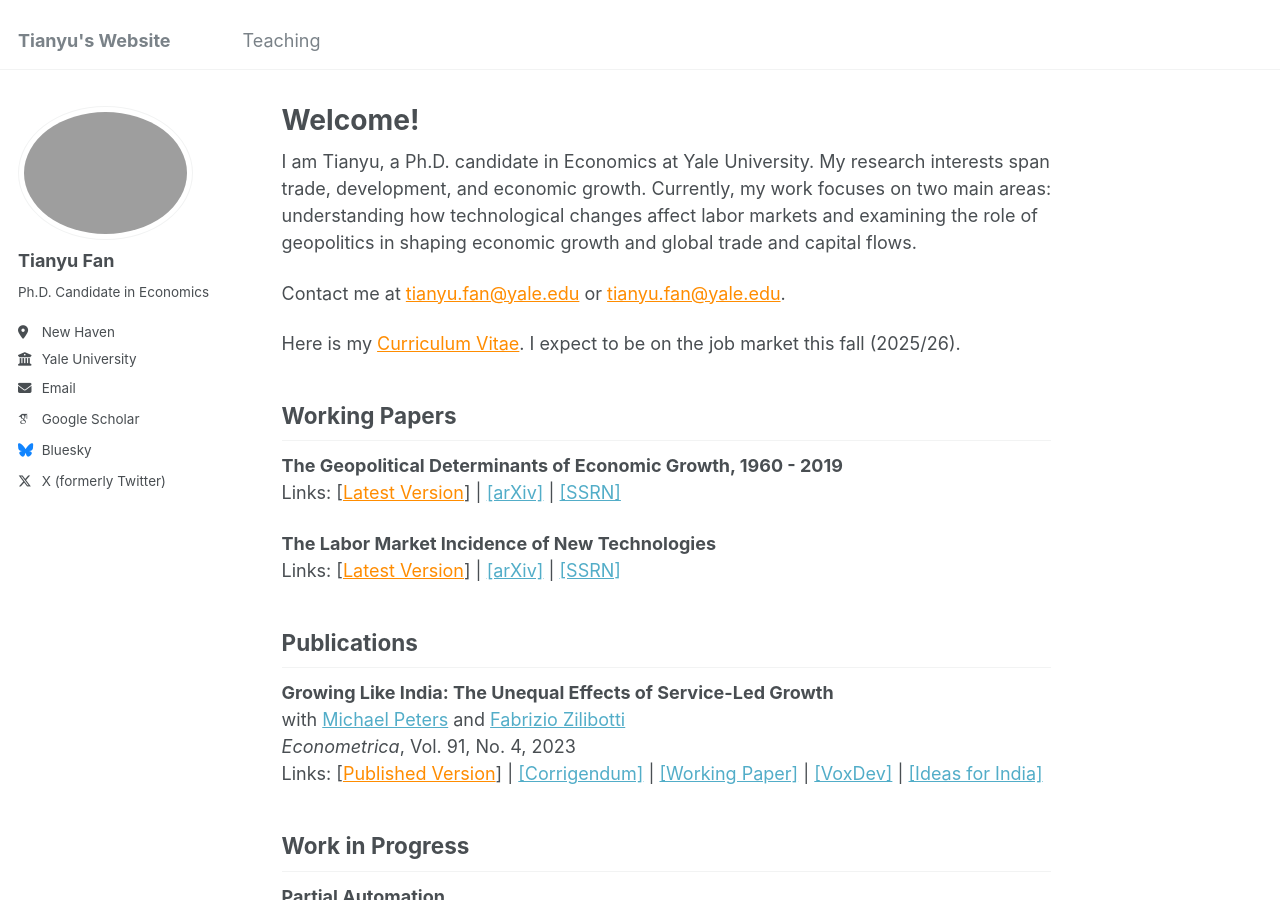
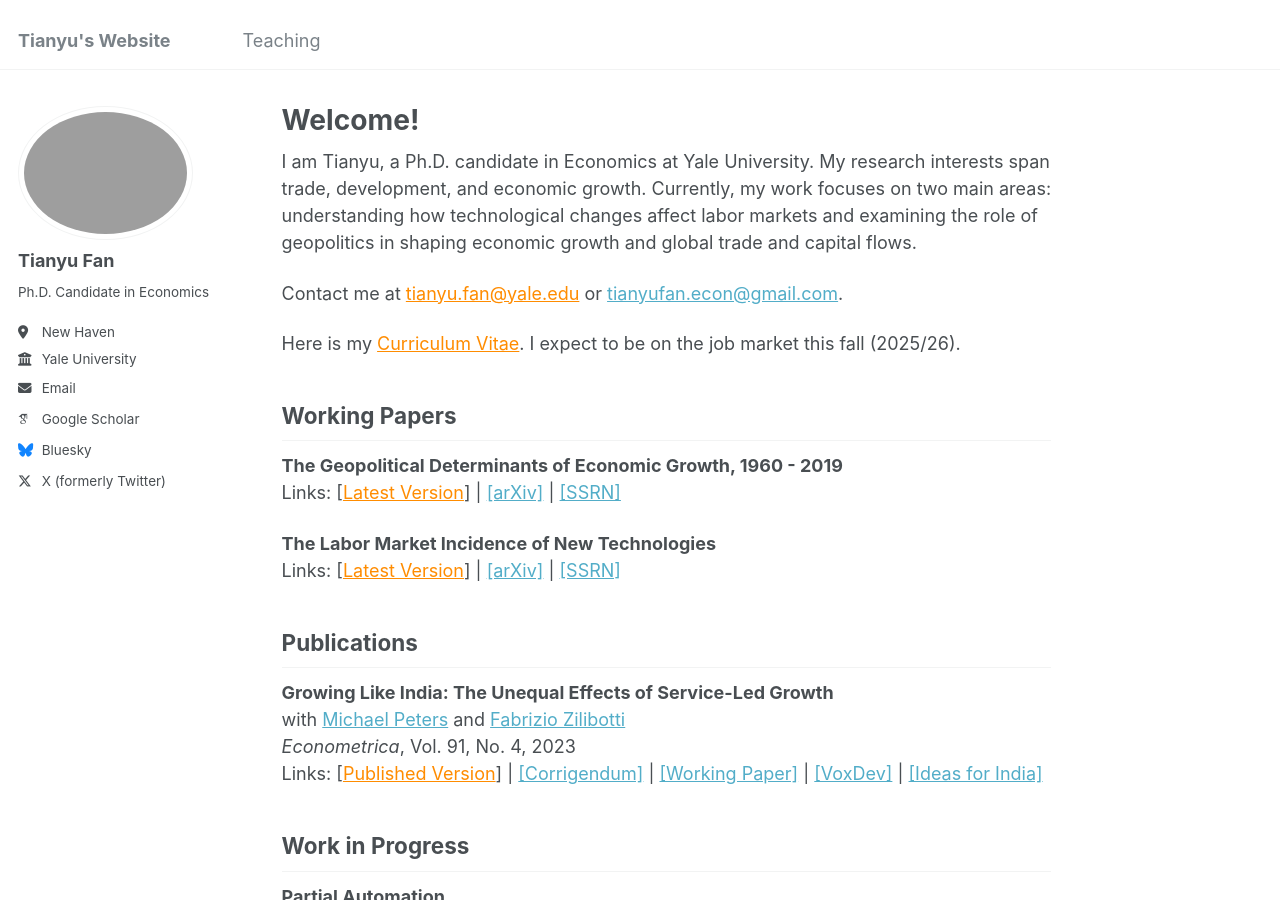
Before and after one commit to tianyufan-econ/tianyufan-econ.github.io, a Jekyll site: the page built from _pages/about.md, in a window 1280 px wide and 900 px high. Built offline with Jekyll 4.4.1, drawn with Linux system fonts in a browser that asks for light colours; some web fonts are replaced.

Commit message:
Update about.md

```diff
--- a/_pages/about.md
+++ b/_pages/about.md
@@ -10,7 +10,7 @@ redirect_from:
 
 I am Tianyu, a Ph.D. candidate in Economics at Yale University. My research interests span trade, development, and economic growth. Currently, my work focuses on two main areas: understanding how technological changes affect labor markets and examining the role of geopolitics in shaping economic growth and global trade and capital flows.
 
-Contact me at <a href="mailto:tianyu.fan@yale.edu" style="color: darkorange;">tianyu.fan@yale.edu</a> or <a href="mailto:tianyufan.econ@gmail.com" style="color: darkorange;">tianyu.fan@yale.edu</a>.
+Contact me at <a href="mailto:tianyu.fan@yale.edu" style="color: darkorange;">tianyu.fan@yale.edu</a> or <a href="mailto:tianyufan.econ@gmail.com">tianyufan.econ@gmail.com</a>.
 
 Here is my <a href="/files/CV_FAN_Tianyu.pdf" style="color: darkorange;" title="Download Tianyu Fan's CV">Curriculum Vitae</a>. I expect to be on the job market this fall (2025/26).
 
```
